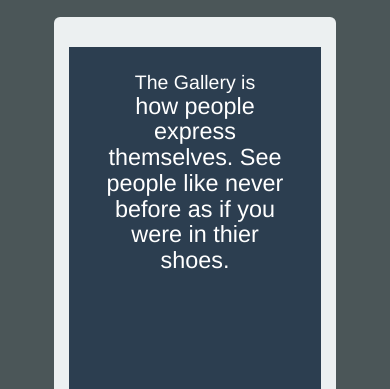
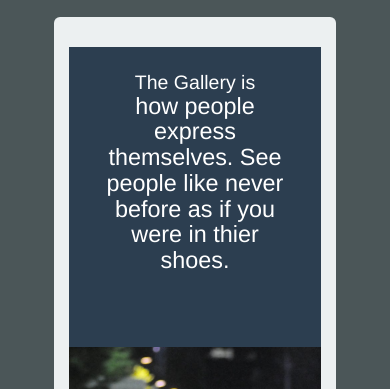
Before and after one commit to SSelke/image-gallary, a plain HTML site: page about.html in a window 390 px wide. Shown: the part 53-442 px from the top of the page. Drawn offline with nearby package versions, Linux system fonts and the light colour scheme.

Commit message:
Updated the about page
Updated centering issues and responsivness with the about page.

```diff
--- a/css/about.css
+++ b/css/about.css
@@ -31,11 +31,13 @@ h1, h2 {
 }
 
 .container {
+	width: 250px; /*Backup for IE*/
 	width: 80%;
 }
 
 .jumbotron{
 	background: #ecf0f1;
+	width: 250px; /*Backup for IE*/
 	width: 100%;
 	padding: none;
 }
@@ -132,6 +134,7 @@ h1, h2 {
 .content {
 	position: absolute;
 	padding: 10%;
+	width: 250px; /*Backup for IE*/
 	width: 100%;
 	height: 100%;
     top: 50%;
@@ -139,7 +142,7 @@ h1, h2 {
     transform: translate(-50%, -50%);
 }
 
-@media only screen and (max-width: 1320px) {
+@media only screen and (max-width: 920px) {
     h1 {
     	color: white;
 		padding-left: 0;
@@ -159,7 +162,17 @@ h1, h2 {
     }
 
     .intro section {
-    	height: 600px;
+    	height: 500px;
+    }
+}
+
+@media only screen and (max-width:580px) {
+    .intro section {
+    	height: 300px;
+    }
+
+    section {
+    	height: 500px;
     }
 }
 
@@ -173,7 +186,7 @@ h1, h2 {
 	}
 }
 
-@media only screen and (min-width: 1320px) {
+@media only screen and (min-width: 1340px) {
     .container h1 {
 		font-size: 50px;
 	}
```
